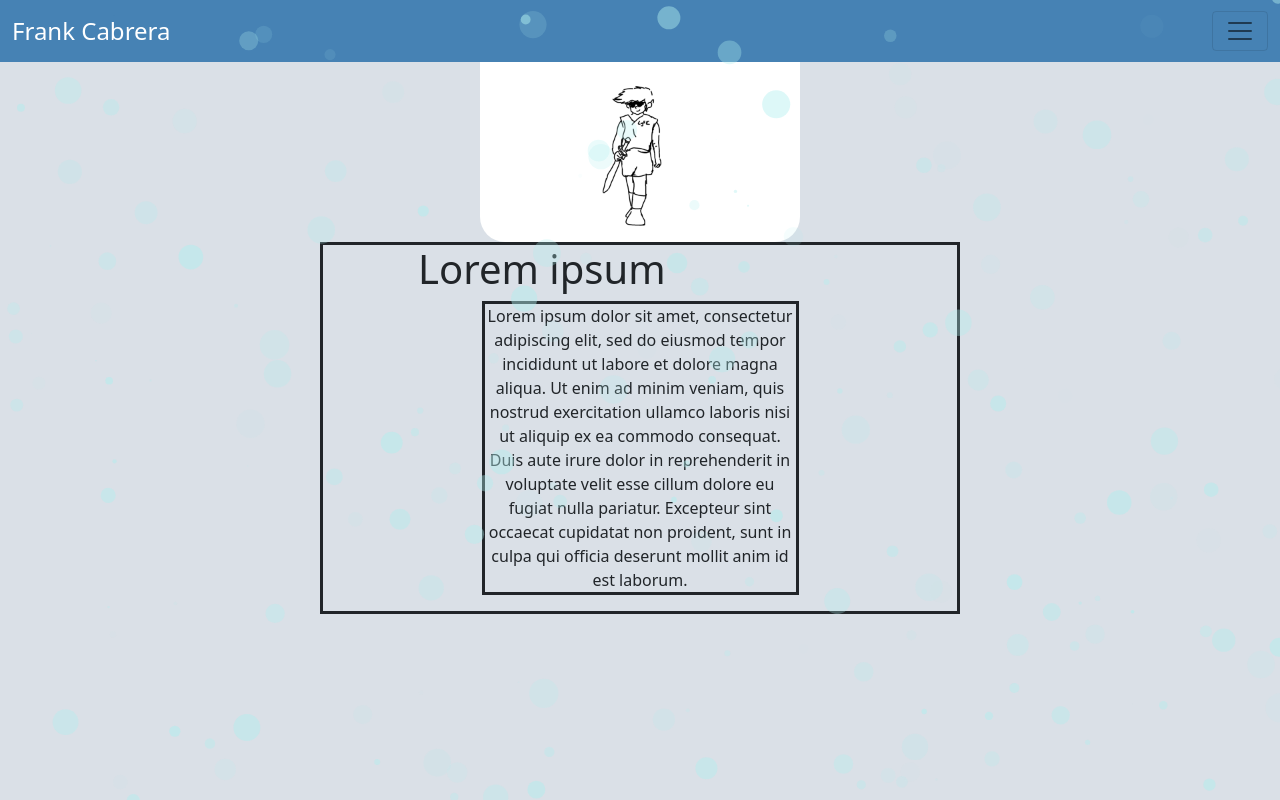
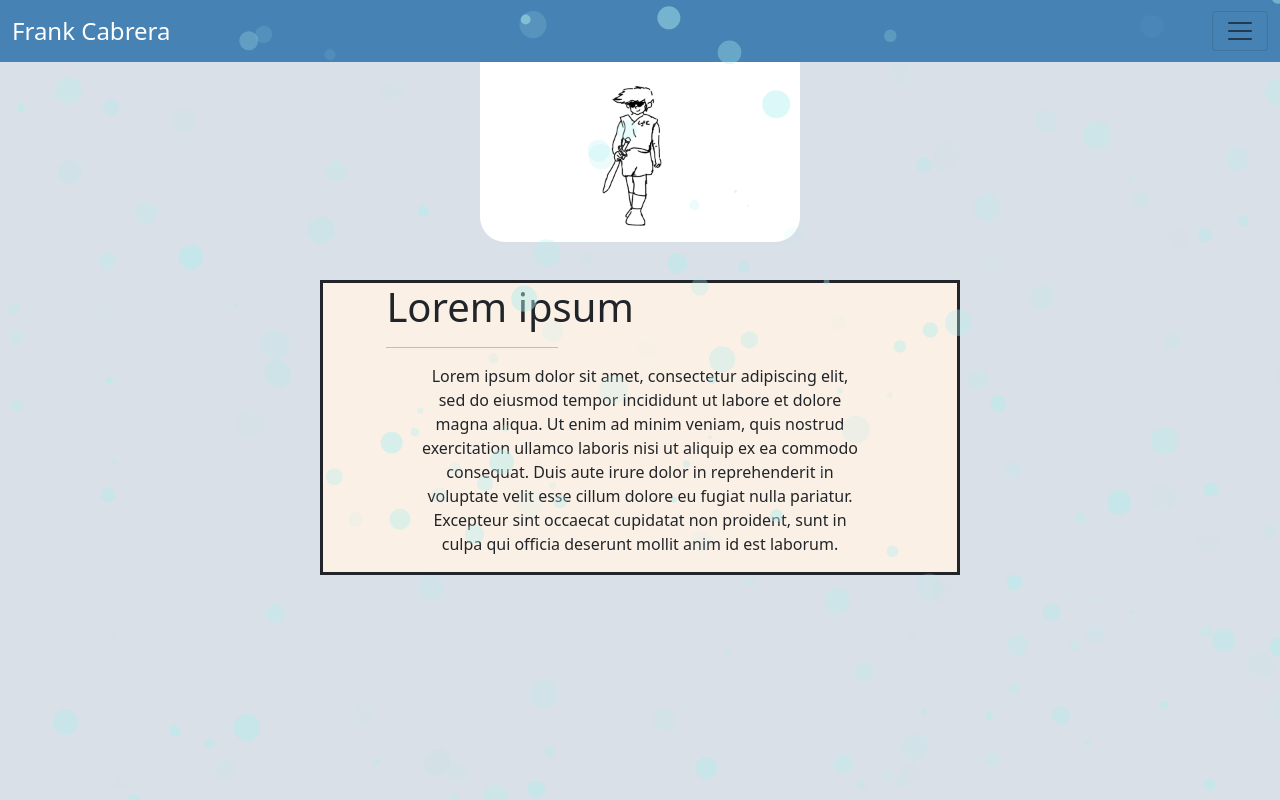
Before and after one commit to G0nZy/vaporWorkIII, a plain HTML site: page aboutMe.html in a window 1280 px wide. Drawn offline with nearby package versions, Linux system fonts and the light colour scheme.

Commit message:
border boxes are looking good

```diff
--- a/aboutMe.html
+++ b/aboutMe.html
@@ -44,7 +44,7 @@
     <!-- ABOUT ME FIELD BOX -->
     <div id="aboutMeFieldBox">
         <h1 id="aboutMeHeading">Lorem ipsum</h1>
-
+        <hr id="underLine">
         <p id="aboutMeText">Lorem ipsum dolor sit amet, consectetur adipiscing elit,
             sed do eiusmod tempor incididunt ut labore et dolore magna
             aliqua. Ut enim ad minim veniam, quis nostrud exercitation
@@ -91,30 +91,37 @@
 
     #aboutMeFieldBox {
 
+        margin-top: 3%;
         border: solid;
         text-align: left;
         margin-left: 25%;
         margin-right: 25%;
+        background-color: linen;
 
-}
+    }
 
 
     #aboutMeHeading{
 
 
-        margin-left: 15%;
+        margin-left: 10%;
 
-}
+    }
 
+    #underLine{
 
+        max-width: 27%;
+        margin-left: 10%;
 
-        #aboutMeText{
+    }
+
+    #aboutMeText{
 
 
         text-align: center;
-        border: solid;
-        margin-left: 25%;
-        margin-right: 25%;
+        /* border: solid; */
+        margin-left: 15%;
+        margin-right: 15%;
 
     }
 
```
